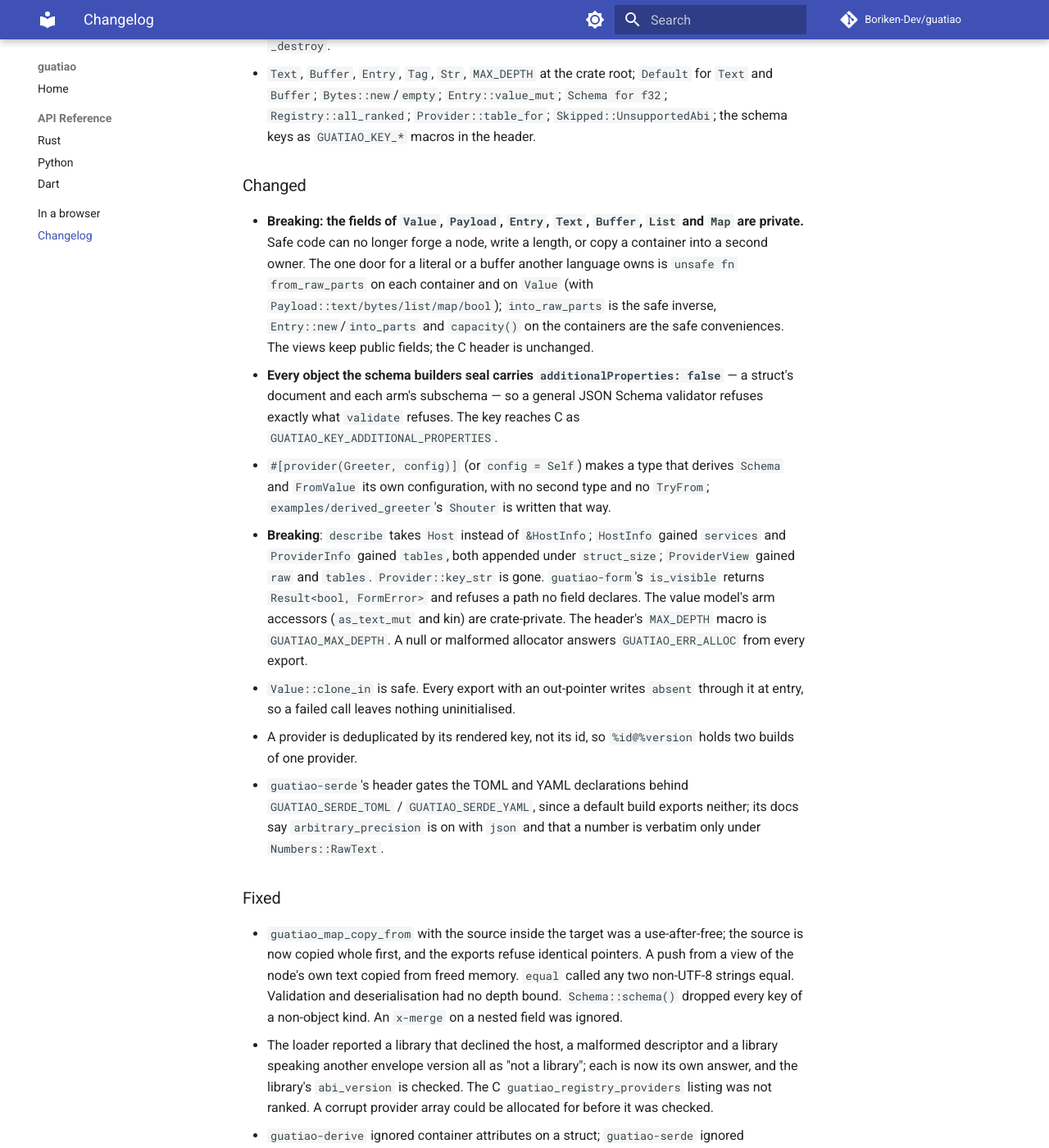
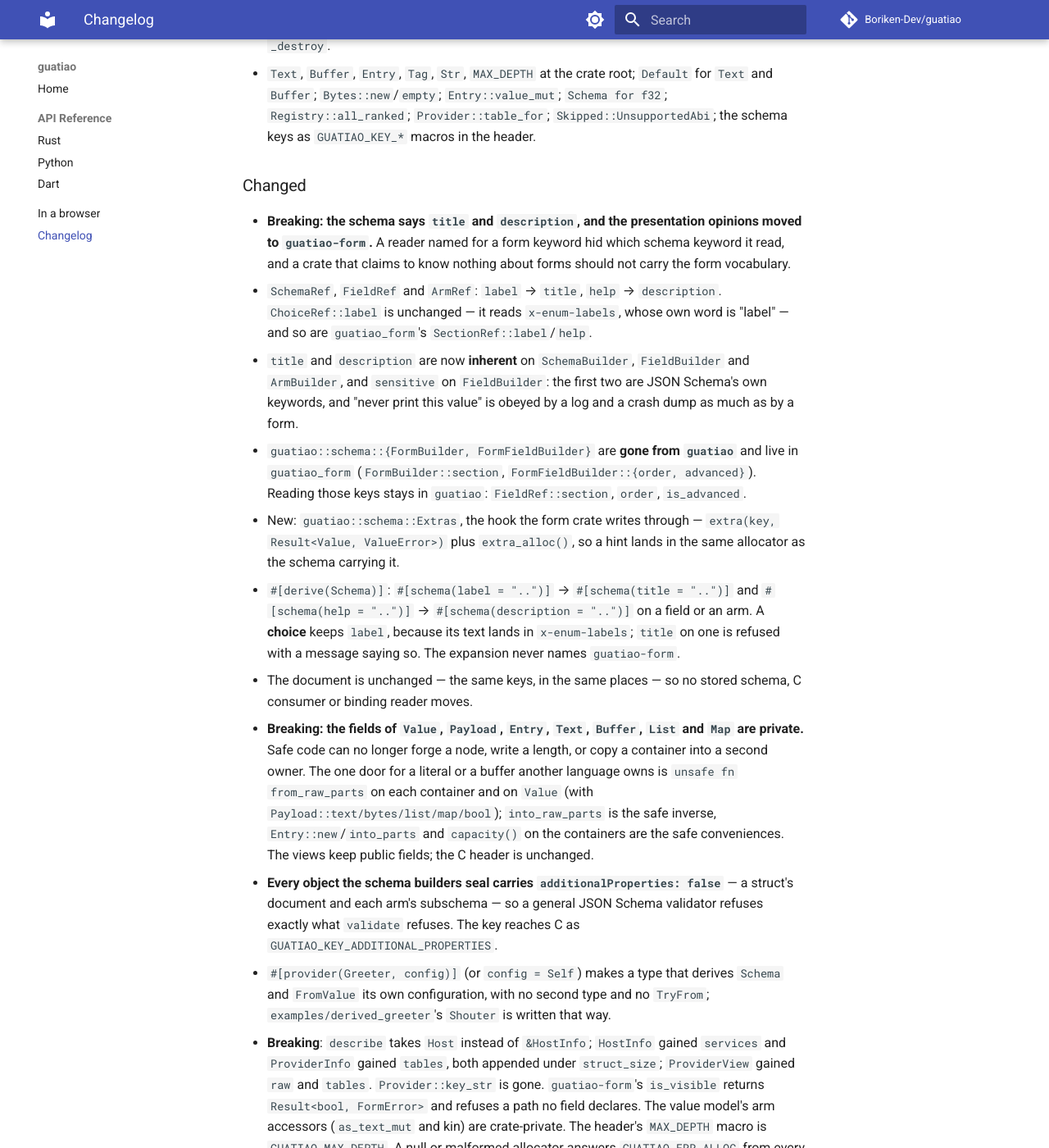
Before and after one commit to Boriken-Dev/guatiao, an MkDocs documentation site: the page built from docs/changelog.md, in a window 1280 px wide and 1400 px high, scrolled down 6371 px. Shown: the whole window at 82% size. Built offline with MkDocs 1.6.1 and Material for MkDocs 9.7.7, drawn with Linux system fonts in a browser that asks for light colours; comment, search, counter and statistics services are not loaded.

Commit message:
docs: the headers name the schema keywords and where the opinions live
Each crate's shipped header carries the new spelling: guatiao's builder
table is the keys it writes, guatiao-form's surface opens with the two
traits that extend those builders, and the derive's attribute tables say
which spelling belongs to an arm and which to a choice.

```diff
--- a/CHANGELOG.md
+++ b/CHANGELOG.md
@@ -291,6 +291,33 @@ and this project adheres to [Semantic Versioning](https://semver.org/).
 
 ### Changed
 
+- **Breaking: the schema says `title` and `description`, and the
+  presentation opinions moved to `guatiao-form`.** A reader named for a
+  form keyword hid which schema keyword it read, and a crate that claims
+  to know nothing about forms should not carry the form vocabulary.
+  - `SchemaRef`, `FieldRef` and `ArmRef`: `label` → `title`, `help` →
+    `description`. `ChoiceRef::label` is unchanged — it reads
+    `x-enum-labels`, whose own word is "label" — and so are
+    `guatiao_form`'s `SectionRef::label`/`help`.
+  - `title` and `description` are now **inherent** on `SchemaBuilder`,
+    `FieldBuilder` and `ArmBuilder`, and `sensitive` on `FieldBuilder`:
+    the first two are JSON Schema's own keywords, and "never print this
+    value" is obeyed by a log and a crash dump as much as by a form.
+  - `guatiao::schema::{FormBuilder, FormFieldBuilder}` are **gone from
+    `guatiao`** and live in `guatiao_form` (`FormBuilder::section`,
+    `FormFieldBuilder::{order, advanced}`). Reading those keys stays in
+    `guatiao`: `FieldRef::section`, `order`, `is_advanced`.
+  - New: `guatiao::schema::Extras`, the hook the form crate writes
+    through — `extra(key, Result<Value, ValueError>)` plus
+    `extra_alloc()`, so a hint lands in the same allocator as the schema
+    carrying it.
+  - `#[derive(Schema)]`: `#[schema(label = "..")]` → `#[schema(title =
+    "..")]` and `#[schema(help = "..")]` → `#[schema(description =
+    "..")]` on a field or an arm. A **choice** keeps `label`, because its
+    text lands in `x-enum-labels`; `title` on one is refused with a
+    message saying so. The expansion never names `guatiao-form`.
+  - The document is unchanged — the same keys, in the same places — so no
+    stored schema, C consumer or binding reader moves.
 - **Breaking: the fields of `Value`, `Payload`, `Entry`, `Text`, `Buffer`,
   `List` and `Map` are private.** Safe code can no longer forge a node,
   write a length, or copy a container into a second owner. The one door
```
Also changed, not shown: crates/guatiao-derive/AGENTS.md (+11 -7 lines), crates/guatiao-form/AGENTS.md (+18 -0 lines), crates/guatiao/AGENTS.md (+49 -30 lines).
